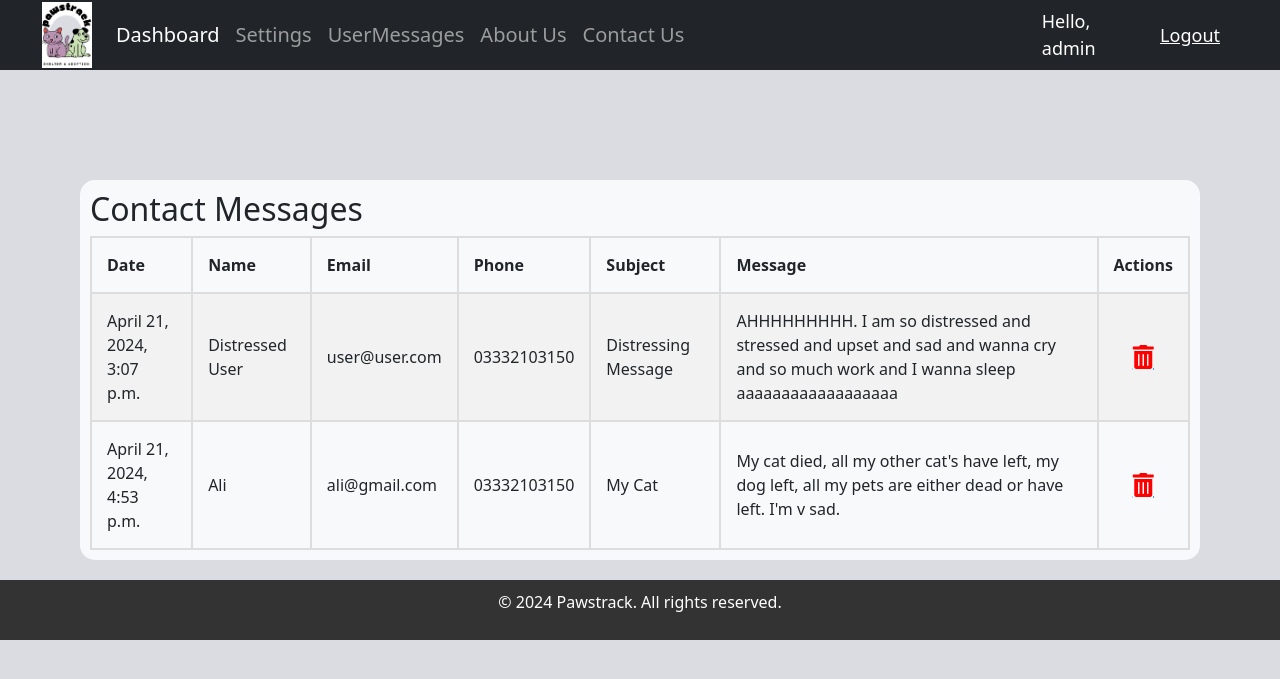
After one commit to AliMuhammadAsad/pawstrack, a Django app: page /messages/ in a window 1280 px wide. The commit adds this page. Shown: the top 679 px of the page. Run offline with Django 4.2, Linux system fonts and the light colour scheme; a user stored in the database is signed in; data comes from the database, SQL or seed files in the repository; both versions use the stored data as it was after the commit; some libraries are stand-ins or nearby versions.

Commit message:
Messaging Functionality

```diff
--- a/paws/accounts/models.py
+++ b/paws/accounts/models.py
@@ -1,5 +1,6 @@
 from django.db import models
 from django.contrib.auth.models import User
+from django.urls import reverse
 
 # Create your models here.
 class Customer(models.Model):
@@ -23,3 +24,6 @@ class ContactMessage(models.Model):
 
 	def __str__(self):
 		return self.subject
+
+	def get_absolute_url(self):
+		return reverse('message_detail', args=[str(self.id)])
--- a/paws/accounts/templates/accounts/about.html
+++ b/paws/accounts/templates/accounts/about.html
@@ -2,7 +2,6 @@
 {% block content %}
 <style>
 body {
-font-family: Arial, sans-serif;
 margin: 0;
 padding: 0;
 }
--- a/paws/accounts/templates/accounts/footer.html
+++ b/paws/accounts/templates/accounts/footer.html
@@ -5,11 +5,12 @@
         color: #fff;
         text-align: center;
         padding: 10px 0;
-        position: fixed;
+        position:fixed;
         bottom: 0;
         width: 100%;
+        /* position:relative; */
     }
 </style>
-<footer>
+<footer id="main-footer">
     <p>&copy; 2024 Pawstrack. All rights reserved.</p>
 </footer>
--- a/paws/accounts/templates/accounts/main.html
+++ b/paws/accounts/templates/accounts/main.html
@@ -8,7 +8,9 @@
 	<link href="https://cdn.jsdelivr.net/npm/bootstrap@5.1.3/dist/css/bootstrap.min.css" rel="stylesheet" integrity="sha384-1BmE4kWBq78iYhFldvKuhfTAU6auU8tT94WrHftjDbrCEXSU1oBoqyl2QvZ6jIW3" crossorigin="anonymous">
 
 	<link rel="stylesheet" type="text/css" href="{% static '/css/main.css' %}">
-
+	<link rel="stylesheet" href="https://cdnjs.cloudflare.com/ajax/libs/font-awesome/5.15.3/css/all.min.css">
+	<script src="https://ajax.googleapis.com/ajax/libs/jquery/3.3.1/jquery.min.js"></script>
+	<link rel="stylesheet" href="https://use.fontawesome.com/releases/v5.6.1/css/all.css" integrity="sha384-gfdkjb5BdAXd+lj+gudLWI+BXq4IuLW5IT+brZEZsLFm++aCMlF1V92rMkPaX4PP" crossorigin="anonymous">
 </head>
 <body>
 	{% include 'accounts/navbar.html' %}
@@ -16,5 +18,6 @@
 	<div class="container-fluid">{% block content %} {% endblock content %}</div>
 	{% include 'accounts/footer.html' %}
 </body>
-<script src="https://cdn.jsdelivr.net/npm/bootstrap@5.1.3/dist/js/bootstrap.bundle.min.js" integrity="sha384-ka7Sk0Gln4gmtz2MlQnikT1wXgYsOg+OMhuP+IlRH9sENBO0LRn5q+8nbTov4+1p" crossorigin="anonymous"></script>
+<script src="https://cdn.jsdelivr.net/npm/bootstrap@5.1.3/dist/js/bootstrap.bundle.min.js" integrity="sha384-ka7Sk0Gln4gmtz2MlQnikT1wXgYsOg+OMhuP+IlRH9sENBO0LRn5q+8nbTov4+1p" crossorigin="anonymous">
+</script>
 </html>
--- /dev/null
+++ b/paws/accounts/templates/accounts/messages.html
@@ -0,0 +1,81 @@
+{% extends 'accounts/main.html' %}
+{% load static %}
+{% block content %}
+<style>
+    #main-footer{
+        position: relative;
+    }
+    body {
+        margin: 0;
+        padding: 0;
+    }
+
+    .container{
+        display: flex;
+        justify-content: space-between;
+        margin: 0 auto;
+        width: 100%;
+        padding: 10px;
+        margin-top: 100px;
+        margin-bottom: 10px;
+    }
+    .section-container {
+        width: 100%;
+        padding: 10px;
+        background-color: #f8f9fa;
+        border-radius: 15px;
+    }
+
+    .delete-icon {
+        font-size: 24px;
+        text-align: center;
+        display: block;
+        color: red;
+    }
+    table {
+        width: 100%;
+        max-width: 100%;
+        border-collapse: collapse;
+    }
+    table, th, td {
+        border: 2px solid #ddd;
+        padding: 15px;
+        word-wrap: break-word;
+        overflow-wrap: break-word;
+    }
+    table tr:nth-child(even) {
+        background-color: #f2f2f2;
+    }
+    </style>
+    <div class="container">
+        <div class="section-container">
+            <h2>Contact Messages</h2>
+            <table>
+                <tr>
+                    <th>Date</th>
+                    <th>Name</th>
+                    <th>Email</th>
+                    <th>Phone</th>
+                    <th>Subject</th>
+                    <th>Message</th>
+                    <th>Actions</th>
+                </tr>
+                {% for message in messages %}
+                <tr>
+                    <td>{{ message.date_created }}</td>
+                    <td>{{ message.name }}</td>
+                    <td>{{ message.email }}</td>
+                    <td>{{ message.phone }}</td>
+                    <td>{{ message.subject }}</td>
+                    <td>{{ message.message }}</td>
+                    <td>
+                        <a href="{% url 'message_delete' message.id %}" class="delete-link"><i class="fas fa-trash-alt delete-icon" style="color:red;"></i></a>
+                    </td>
+                </tr>
+                {% endfor %}
+            </table>
+        </div>
+    </div>
+
+{% endblock %}
+{% include 'accounts/footer.html' %}
--- a/paws/accounts/templates/accounts/navbar.html
+++ b/paws/accounts/templates/accounts/navbar.html
@@ -36,12 +36,15 @@
           <li class="nav-item">
             <a class="nav-link" href="{% url 'account' %}">Settings</a>
           </li>
+          <li class="nav-item">
+            <a class="nav-link" href="{% url 'messages' %}">UserMessages</a>
+          </li>
         </li>
         {% else %}
         <li class="nav-item">
           <a class="nav-link" href="{% url 'account' %}">Settings</a>
-          {% endif %}
         </li>
+        {% endif %}
         <li class="nav-item">
           <a class="nav-link" href="{% url 'about' %}">About Us</a>
         </li>
--- a/paws/accounts/urls.py
+++ b/paws/accounts/urls.py
@@ -1,5 +1,6 @@
 from django.urls import path
 from . import views
+from .views import *
 
 urlpatterns = [
     path('register/', views.registerPage, name='register'),
@@ -12,4 +13,9 @@ urlpatterns = [
     path('account/', views.accountSettings, name='account'),
     path('about/', views.aboutUs, name='about'),
     path('contact/', views.contactUs, name='contact'),
+
+    path('messages/', views.viewMessages, name='messages'),
+    path('message/<int:pk>/', MessageDetailView.as_view(), name='message_detail'),
+    path('message/<int:pk>/update/', MessageUpdateView.as_view(), name='message_update'),
+    path('message/<int:pk>/delete/', MessageDeleteView.as_view(), name='message_delete')
 ]
--- a/paws/accounts/views.py
+++ b/paws/accounts/views.py
@@ -6,6 +6,9 @@ from django.contrib.auth import authenticate, login, logout
 from django.contrib import messages
 from django.contrib.auth.decorators import login_required
 from django.contrib.auth.models import Group
+
+from django.views.generic import DetailView, UpdateView, DeleteView
+from django.urls import reverse_lazy
 
 # Create your views here.
 from .models import *
@@ -90,3 +93,24 @@ def contactUs(request):
 			return redirect('contact')
 	context = {'form': form}
 	return render(request, 'accounts/contact.html', context)
+
+# @allowed_users(allowed_roles=['*'])
+@login_required(login_url='login')
+# @admin_only
+def viewMessages(request):
+	messages = ContactMessage.objects.all()
+	context = {'messages': messages}
+	return render(request, 'accounts/messages.html', context)
+
+
+class MessageDetailView(DetailView):
+	model = ContactMessage
+
+class MessageUpdateView(UpdateView):
+	model = ContactMessage
+	template_name_suffix = '_update_form'
+	fields = ['name', 'email', 'phone', 'subject', 'message']
+
+class MessageDeleteView(DeleteView):
+	model = ContactMessage
+	success_url = reverse_lazy('messages')
```
Also changed, not shown: paws/accounts/templates/accounts/contact.html (+11 -4 lines), paws/accounts/templates/accounts/contactmessage_confirm_delete.html (added, +9 -0 lines), paws/accounts/templates/accounts/user.html (+7 -0 lines), paws/db.sqlite3.
